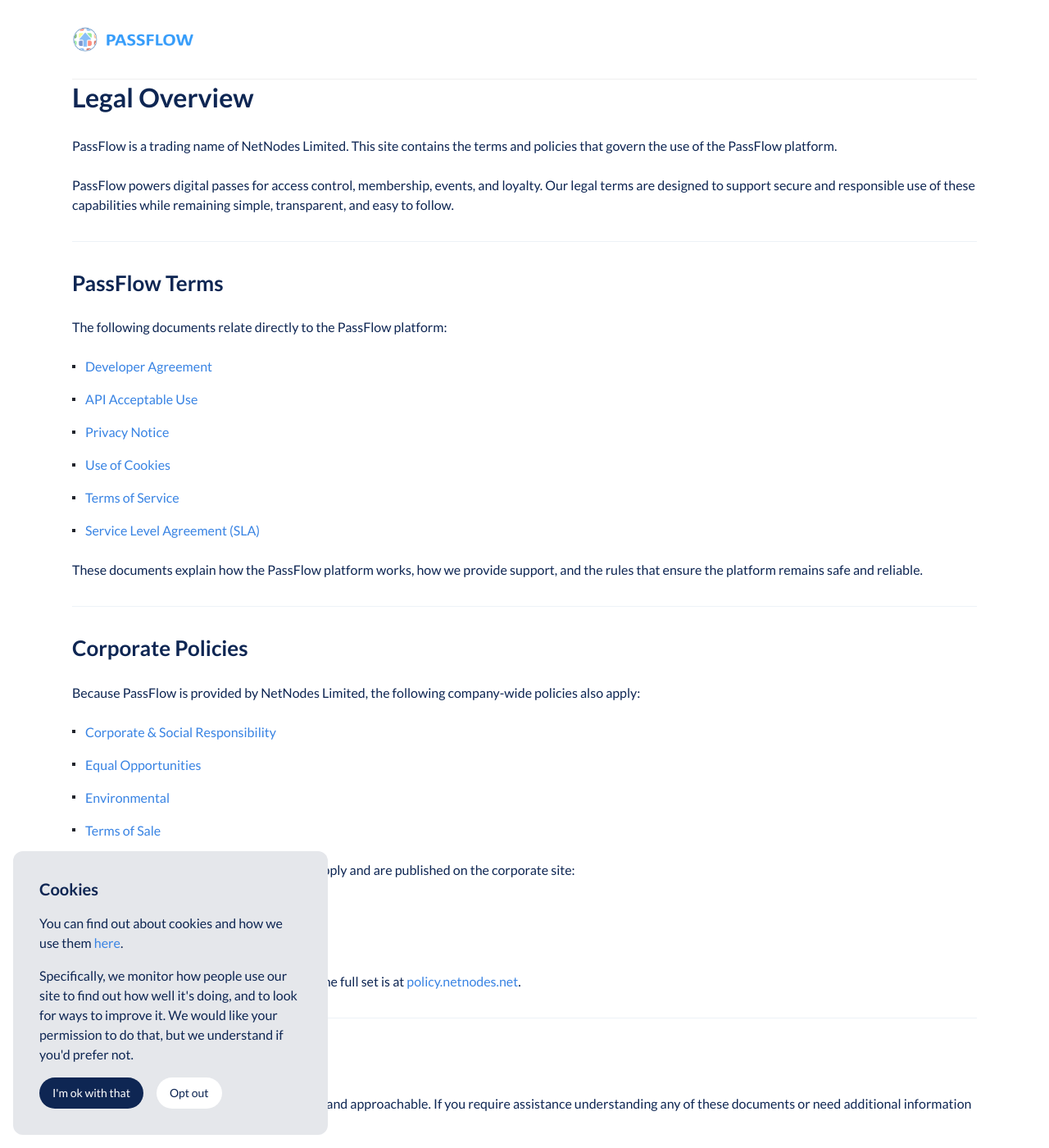
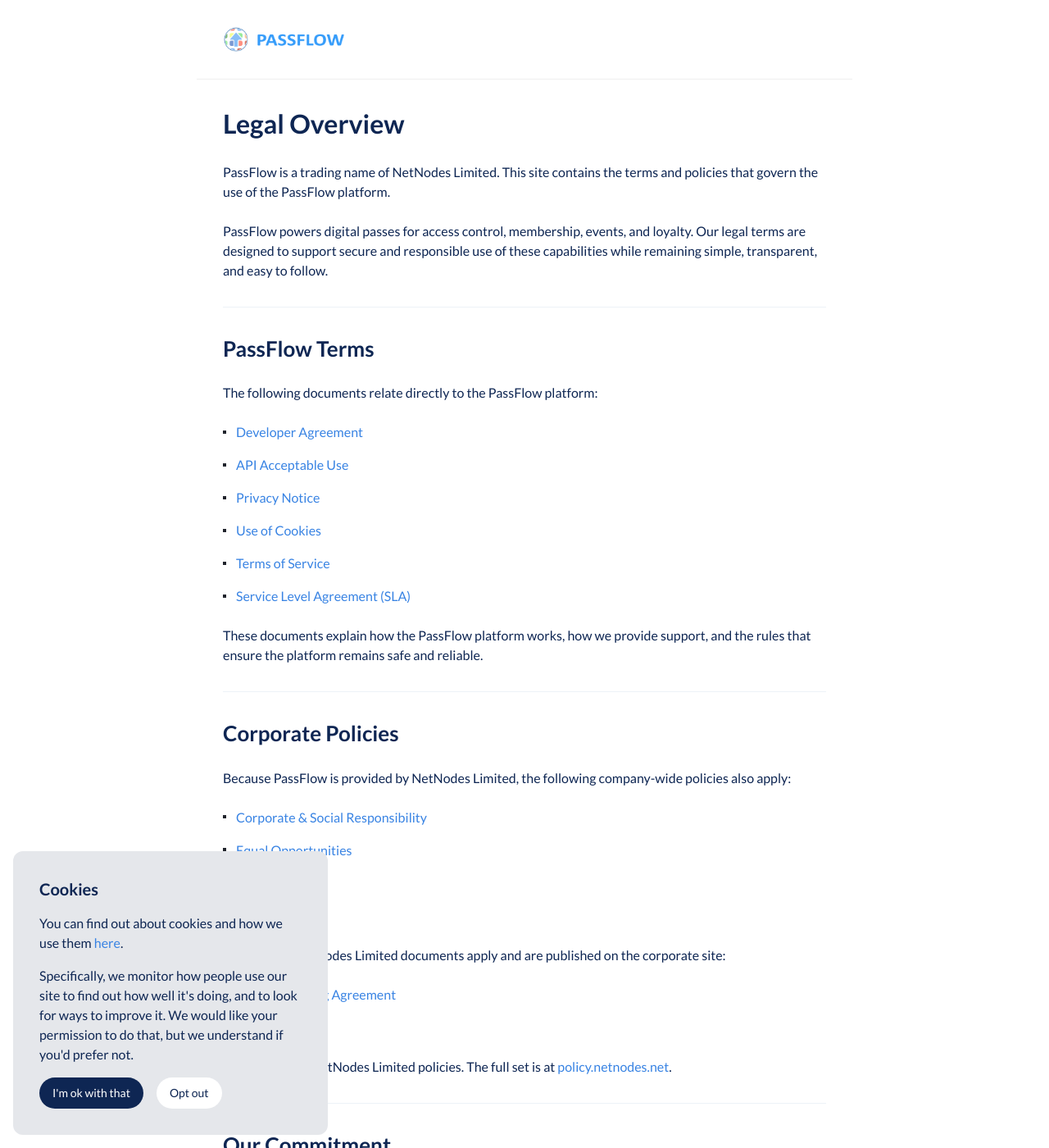
Before and after one commit to netnodes/passflow-policy, a Jekyll site: the page built from docs/index.md, in a window 1280 px wide and 1400 px high. Shown: the whole window at 82% size. Built offline with Jekyll 4.4.1, drawn with Linux system fonts in a browser that asks for light colours; our own code applies the rules of GitHub Pages for plain Markdown files; a script that is not in the unit is left out.

Commit message:
Match the knowledge base's text block, and narrow the landing page
The text was as wide as the knowledge base's bordered card rather than
as wide as the text inside it. There, .article__content sits at the
full 150rem and pads 6rem inside its border, so the card edge is 1200px
and the text is 1104px. Here the padding was on .wrapper, which moved
the outer edge in rather than insetting the text within it.

The structure now mirrors the knowledge base: .wrapper is 150rem with
no padding, which is where the card's border would be, and section pads
6rem inside it. Text is 1104px, the same as the knowledge base. No
border is drawn, as asked.

section now pads 6rem on every side rather than only at the bottom, so
the page title is no longer flush against the header rule - h1 carries
margin: 0, so nothing else was separating them.

The landing page keeps the narrower measure it had before the documents
were widened: 100rem with 4rem padding, giving 736px, which is what it
was. It is a short list of links rather than a document. Applied with a
wrapper--home class the layout adds when page.url is "/".

Co-Authored-By: Claude Opus 5 (1M context) <noreply@anthropic.com>

```diff
--- a/docs/_layouts/default.html
+++ b/docs/_layouts/default.html
@@ -13,7 +13,7 @@
     <![endif]-->
   </head>
   <body>
-    <div class="wrapper">
+    <div class="wrapper{% if page.url == "/" %} wrapper--home{% endif %}">
       <header>
 
         {% if site.logo %}
--- a/docs/assets/css/style.css
+++ b/docs/assets/css/style.css
@@ -208,8 +208,25 @@ ul li::before {
  * 1200px. */
 .wrapper {
   max-width: 150rem;
-  padding: 0 6rem;
+  padding: 0;
   margin: 0 auto;
+}
+
+/* The landing page is a short list of links, not a document. It keeps the
+ * narrower measure it had before the documents were widened to match the
+ * knowledge base. */
+.wrapper--home {
+  max-width: 100rem;
+}
+
+.wrapper--home > section,
+.wrapper--home > header {
+  padding-left: 4rem;
+  padding-right: 4rem;
+}
+
+.wrapper--home > section {
+  padding-top: 4rem;
 }
 
 .logo {
@@ -218,6 +235,8 @@ ul li::before {
 }
 
 header {
+  padding-left: 6rem;
+  padding-right: 6rem;
   display: flex;
   justify-content: space-between;
   align-items: center;
@@ -226,7 +245,7 @@ header {
 }
 
 section {
-  padding-bottom: 4rem;
+  padding: 6rem;
 }
 
 .cookies {
```
